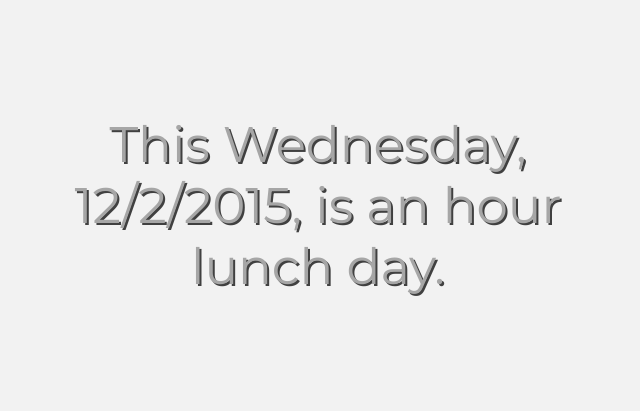
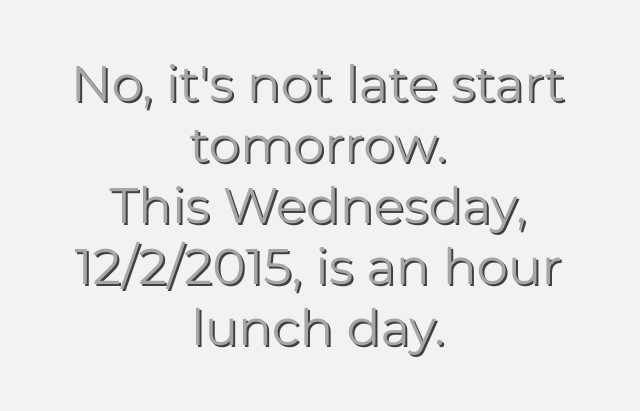
Before and after one commit to cstill/isitlatestart, a plain HTML site: page index.html in a window 1280 px wide. Shown: the part 203-614 px from the top of the page, without its empty margins (330-970 px from the left). Drawn offline with Linux system fonts and the light colour scheme.

Commit message:
Update index.html

```diff
--- a/index.html
+++ b/index.html
@@ -4,7 +4,8 @@
       <body>
           <link rel="stylesheet" type="text/css" href="stylesheet.css">
        <center>
-         <p>This Wednesday, 12/2/2015, is an hour lunch day.</p>
+         <p>No, it's not late start tomorrow.<br>
+         This Wednesday, 12/2/2015, is an hour lunch day.</p>
       </center>
     </body>
 </html>
```
